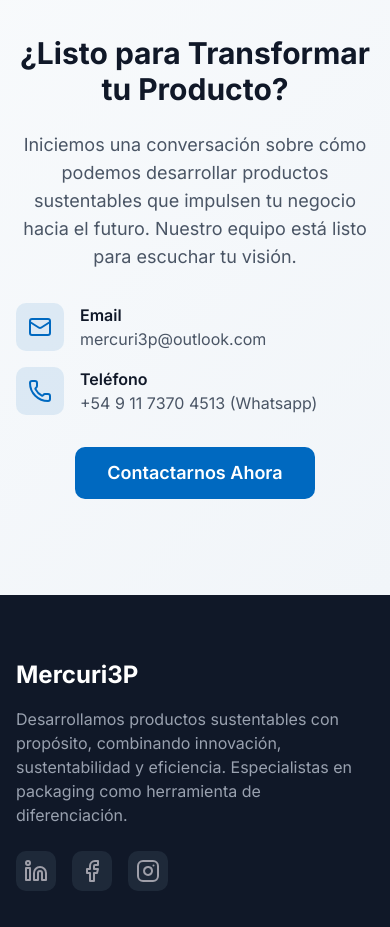
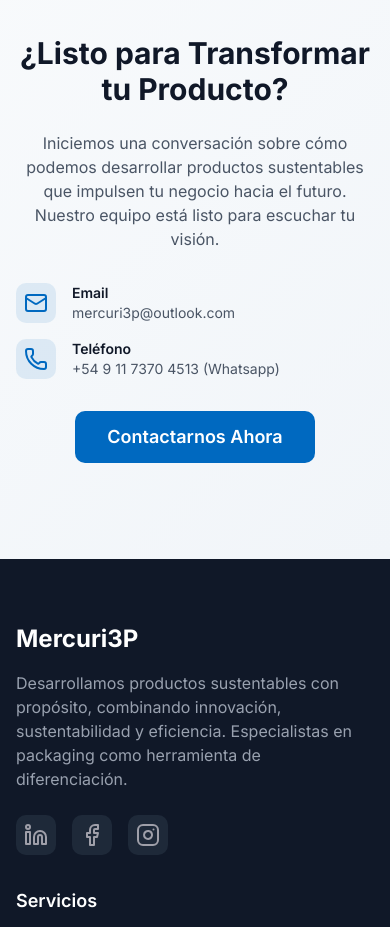
Before and after one commit to FedericoHerreraa/mercuri-3p, a Next.js app: page /success-cases in a window 390 px wide. Shown: the part 9420-10347 px from the top of the page. Built offline with nearby package versions, Linux system fonts and the light colour scheme.

Commit message:
fixing bug

```diff
--- a/components/ContactCTA.tsx
+++ b/components/ContactCTA.tsx
@@ -43,7 +43,7 @@ export const ContactCTA = () => {
                         {t('contactCTA.title')}
                     </motion.h2>
                     <motion.p
-                        className="md:text-xl text-lg text-gray-600 mb-8"
+                        className="md:text-xl text-base text-gray-600 mb-8"
                         initial={{ opacity: 0, y: 20 }}
                         whileInView={{ opacity: 1, y: 0 }}
                         viewport={{ once: true }}
@@ -62,7 +62,6 @@ export const ContactCTA = () => {
                             <motion.div
                                 key={index}
                                 className="flex items-center"
-                                initial={{ opacity: 0, x: index === 0 ? -20 : 20 }}
                                 whileInView={{ opacity: 1, x: 0 }}
                                 viewport={{ once: true }}
                                 transition={{
@@ -77,7 +76,7 @@ export const ContactCTA = () => {
                             >
                                 <a href={contact.href}>
                                     <motion.div
-                                        className="w-12 h-12 bg-[#0069c0]/10 rounded-lg flex items-center justify-center mr-4"
+                                        className="md:w-12 md:h-12 w-10 h-10 bg-[#0069c0]/10 rounded-lg flex items-center justify-center mr-4"
                                         whileHover={{
                                             backgroundColor: "rgba(0, 105, 192, 0.2)",
                                             scale: 1.1,
@@ -93,10 +92,10 @@ export const ContactCTA = () => {
                                 </a>
                                 <div className="text-left">
                                     <a href={contact.href}>
-                                        <p className="font-semibold text-gray-900">{t(contact.labelKey)}</p>
+                                        <p className="font-semibold md:text-base text-sm text-gray-900">{t(contact.labelKey)}</p>
                                     </a>
                                     <a href={contact.href}>
-                                        <p className="text-gray-600">{t(contact.valueKey)}</p>
+                                        <p className="text-gray-600 md:text-base text-sm">{t(contact.valueKey)}</p>
                                     </a>
                                 </div>
                             </motion.div>
--- a/components/Services.tsx
+++ b/components/Services.tsx
@@ -10,13 +10,13 @@ export const Services = () => {
     const { t } = useTranslation()
 
     return (
-        <section id="services" className="py-24 gradient-subtle">
+        <section id="services" className="py-24 gradient-subtle w-full">
             <div className="max-w-7xl mx-auto px-4 sm:px-6 lg:px-8 relative z-10">
 
-                <div className="absolute -top-32 -right-32 w-80 h-80 bg-[#20f26f]/15 rounded-full blur-3xl animate-float"></div>
-                <div className="absolute top-1/4 -left-40 w-64 h-64 bg-[#3df883]/20 rounded-full blur-3xl animate-float" style={{ animationDelay: '2s' }}></div>
-                <div className="absolute bottom-1/4 right-1/6 w-72 h-72 bg-[#20f26f]/10 rounded-full blur-3xl animate-float" style={{ animationDelay: '1s' }}></div>
-                <div className="absolute -bottom-20 -left-20 w-96 h-96 bg-[#3df883]/15 rounded-full blur-3xl animate-float" style={{ animationDelay: '3s' }}></div>
+                <div className="absolute hidden md:block -top-32 -right-32 w-80 h-80 bg-[#20f26f]/15 rounded-full blur-3xl animate-float"></div>
+                <div className="absolute hidden md:block top-1/4 -left-40 w-64 h-64 bg-[#3df883]/20 rounded-full blur-3xl animate-float" style={{ animationDelay: '2s' }}></div>
+                <div className="absolute hidden md:block bottom-1/4 right-1/6 w-72 h-72 bg-[#20f26f]/10 rounded-full blur-3xl animate-float" style={{ animationDelay: '1s' }}></div>
+                <div className="absolute hidden md:block -bottom-20 -left-20 w-96 h-96 bg-[#3df883]/15 rounded-full blur-3xl animate-float" style={{ animationDelay: '3s' }}></div>
 
                 <div className="text-center mb-16 animate-slide-up">
                     <h2 className="text-4xl md:text-5xl font-bold text-gray-900 mb-6">
```
